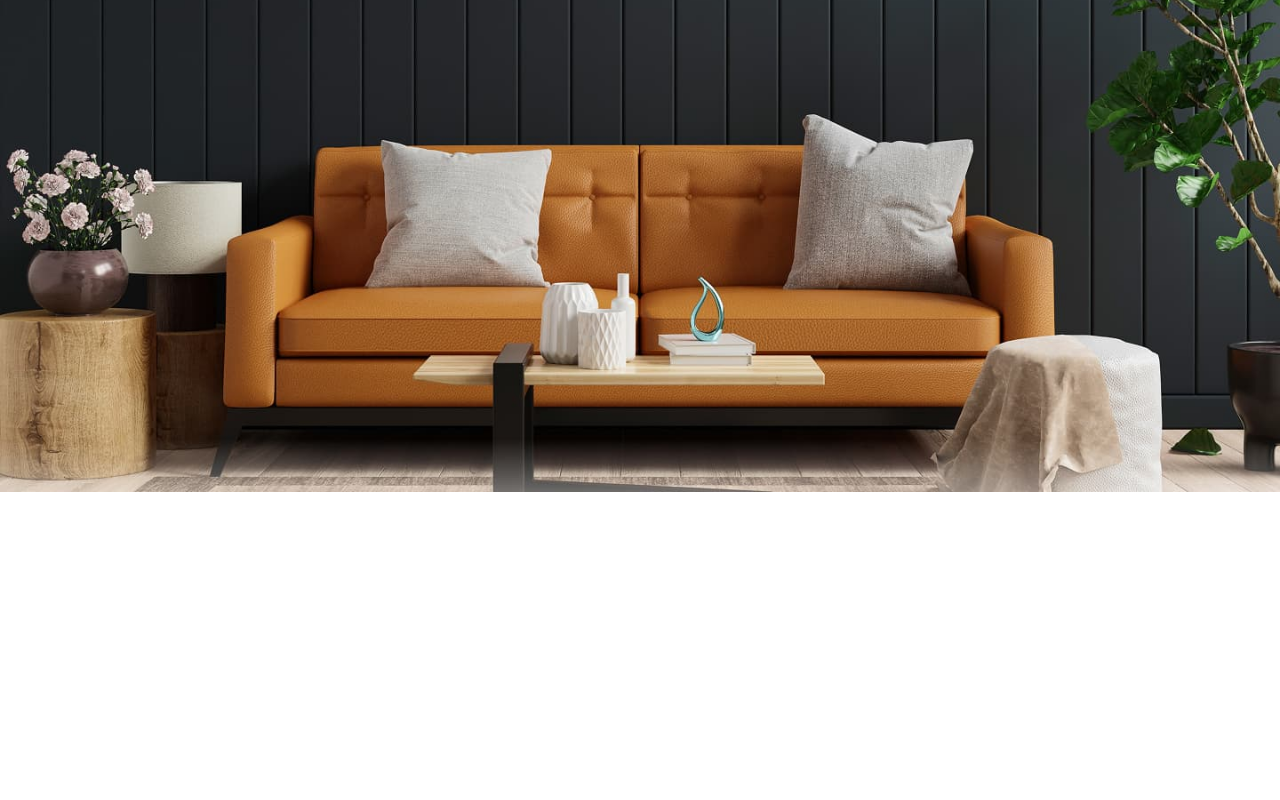
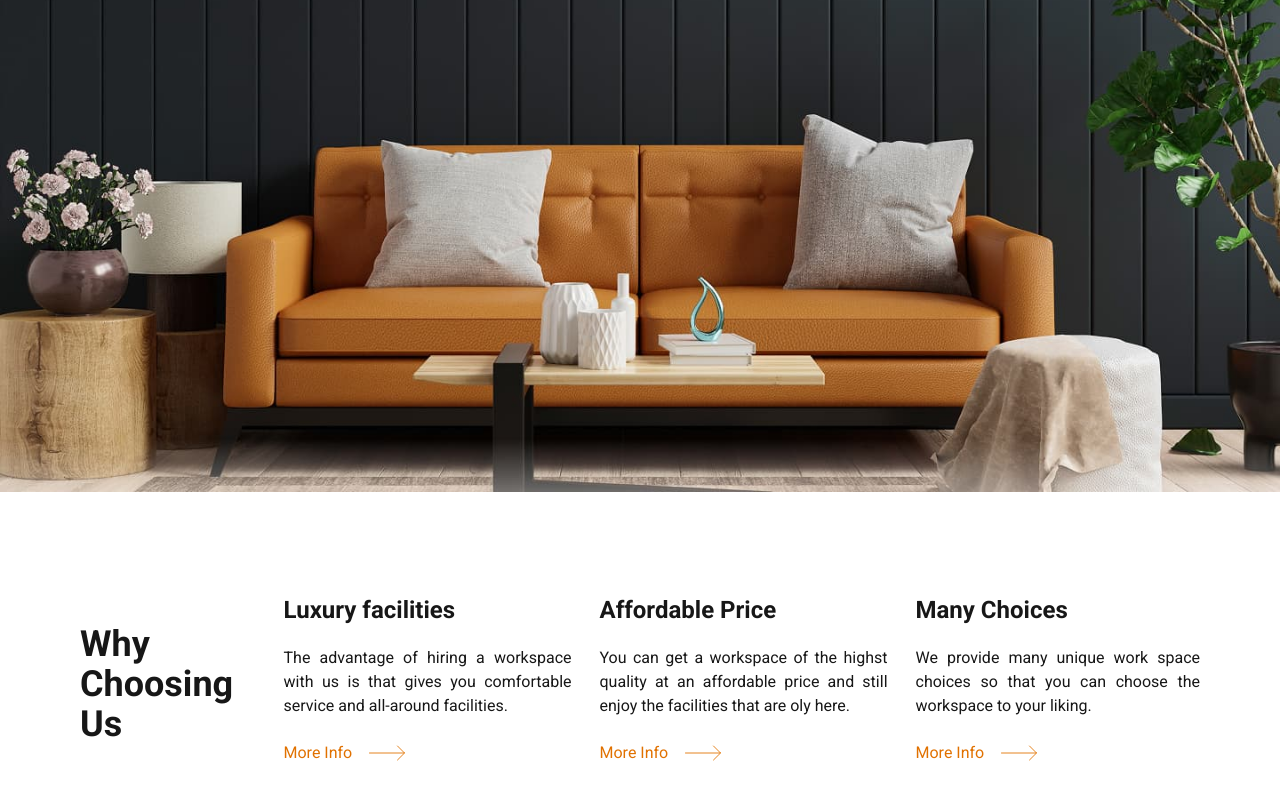
Before and after one commit to torn80beta/nova-fiber-llc, a Next.js app: page / in a window 1280 px wide. Shown: the part 308-1108 px from the top of the page. Before the commit the page ends 800 px from the top, so only its background shows below. Built offline with nearby package versions, Linux system fonts and the light colour scheme.

Commit message:
features section

```diff
--- a/package.json
+++ b/package.json
@@ -9,6 +9,7 @@
     "lint": "eslint"
   },
   "dependencies": {
+    "lucide-react": "^1.8.0",
     "next": "16.2.3",
     "react": "19.2.4",
     "react-dom": "19.2.4"
--- /dev/null
+++ b/src/app/components/layout/Features.js
@@ -0,0 +1,62 @@
+import { MoveRight } from "lucide-react";
+
+export default function Features() {
+  return (
+    <div className="box-border max-w-7xl mx-auto px-4 sm:px-6 lg:px-20 ">
+      <div className="h-96 flex flex-row justify-between items-center">
+        <div className="max-w-60">
+          <p className="text-4xl font-bold">
+            Why <br /> Choosing Us
+          </p>
+        </div>
+        <div className="flex flex-row items-center justify-center gap-7">
+          <div className="max-w-72">
+            <p className="text-2xl font-bold mb-5">Luxury facilities</p>
+            <p className="mb-3.5 text-justify">
+              The advantage of hiring a workspace with us is that gives you
+              comfortable service and all-around facilities.
+            </p>
+            <div className="flex flex-row justify-start items-center gap-3.5 cursor-pointer">
+              <p className="text-amber-600">More Info</p>
+              <MoveRight
+                className="text-amber-600 max-w-12"
+                strokeWidth={0.5}
+                size={42}
+              />
+            </div>
+          </div>
+          <div className="max-w-72">
+            <p className="text-2xl font-bold mb-5">Affordable Price</p>
+            <p className="mb-3.5 text-justify">
+              You can get a workspace of the highst quality at an affordable
+              price and still enjoy the facilities that are oly here.
+            </p>
+            <div className="flex flex-row justify-start items-center gap-3.5 cursor-pointer">
+              <p className="text-amber-600">More Info</p>
+              <MoveRight
+                className="text-amber-600 max-w-12"
+                strokeWidth={0.5}
+                size={42}
+              />
+            </div>
+          </div>
+          <div className="max-w-72">
+            <p className="text-2xl font-bold mb-5">Many Choices</p>
+            <p className="mb-3.5 text-justify">
+              We provide many unique work space choices so that you can choose
+              the workspace to your liking.
+            </p>
+            <div className="flex flex-row justify-start items-center gap-3.5 cursor-pointer">
+              <p className="text-amber-600">More Info</p>
+              <MoveRight
+                className="text-amber-600 max-w-12"
+                strokeWidth={0.5}
+                size={42}
+              />
+            </div>
+          </div>
+        </div>
+      </div>
+    </div>
+  );
+}
--- a/src/app/components/layout/Hero.js
+++ b/src/app/components/layout/Hero.js
@@ -1,23 +1,23 @@
-import React from "react";
+"use client";
 
-const Hero = () => {
+export default function Hero() {
   return (
     <div className="bg-[url('/image/hero.jpg')] bg-cover bg-center min-h-screen flex flex-col">
-      <div className="max-w-7xl mx-auto px-4 sm:px-6 lg:px-8 w-full">
+      <div className="box-border max-w-7xl mx-auto px-4 sm:px-6 lg:px-8 w-full">
         {/* Menu */}
         <nav className="flex justify-between items-center py-6">
           <div className="text-white text-2xl font-bold">NovaFiber LLC</div>
           <div className="hidden md:flex space-x-8">
-            <a href="#features" className="text-white hover:text-gray-300">
+            <a href="#features" className="navbar-item">
               Features
             </a>
-            <a href="#pricing" className="text-white hover:text-gray-300">
+            <a href="#pricing" className="navbar-item">
               Pricing
             </a>
-            <a href="#about" className="text-white hover:text-gray-300">
+            <a href="#about" className="navbar-item">
               About Us
             </a>
-            <a href="#contacts" className="text-white hover:text-gray-300">
+            <a href="#contacts" className="navbar-item">
               Contacts
             </a>
           </div>
@@ -38,6 +38,4 @@ const Hero = () => {
       </div>
     </div>
   );
-};
-
-export default Hero;
+}
--- a/src/app/globals.css
+++ b/src/app/globals.css
@@ -23,3 +23,9 @@ body {
   color: var(--foreground);
   font-family: Roboto, sans-serif;
 }
+
+@layer components {
+  .navbar-item {
+    @apply text-white hover:text-gray-300;
+  }
+}
--- a/src/app/page.js
+++ b/src/app/page.js
@@ -1,9 +1,11 @@
+import Features from "./components/layout/Features";
 import Hero from "./components/layout/Hero";
 
 export default function Home() {
   return (
     <div>
       <Hero />
+      <Features />
     </div>
   );
 }
```
Also changed, not shown: public/svg/arrow-right.svg (added), 1 other file (tests, documents, lock files or other folders).
